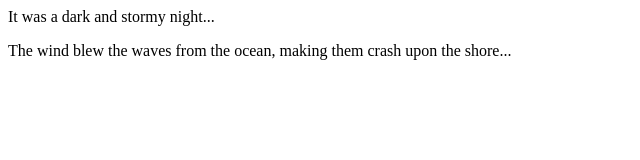
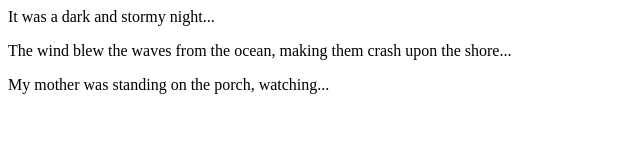
Before and after one commit to cy215482/fireside-story, a plain HTML site: page index.html in a window 1280 px wide. Shown: the whole page, without its empty margins (0-640 px from the left). Drawn offline with Linux system fonts and the light colour scheme.

Commit message:
Added fourth line

```diff
--- a/index.html
+++ b/index.html
@@ -2,5 +2,6 @@
   <body>
     <p>It was a dark and stormy night...</p>
     <p>The wind blew the waves from the ocean, making them crash upon the shore...</p>
+    <p>My mother was standing on the porch, watching...</p>
   </body>
 </html>
```
